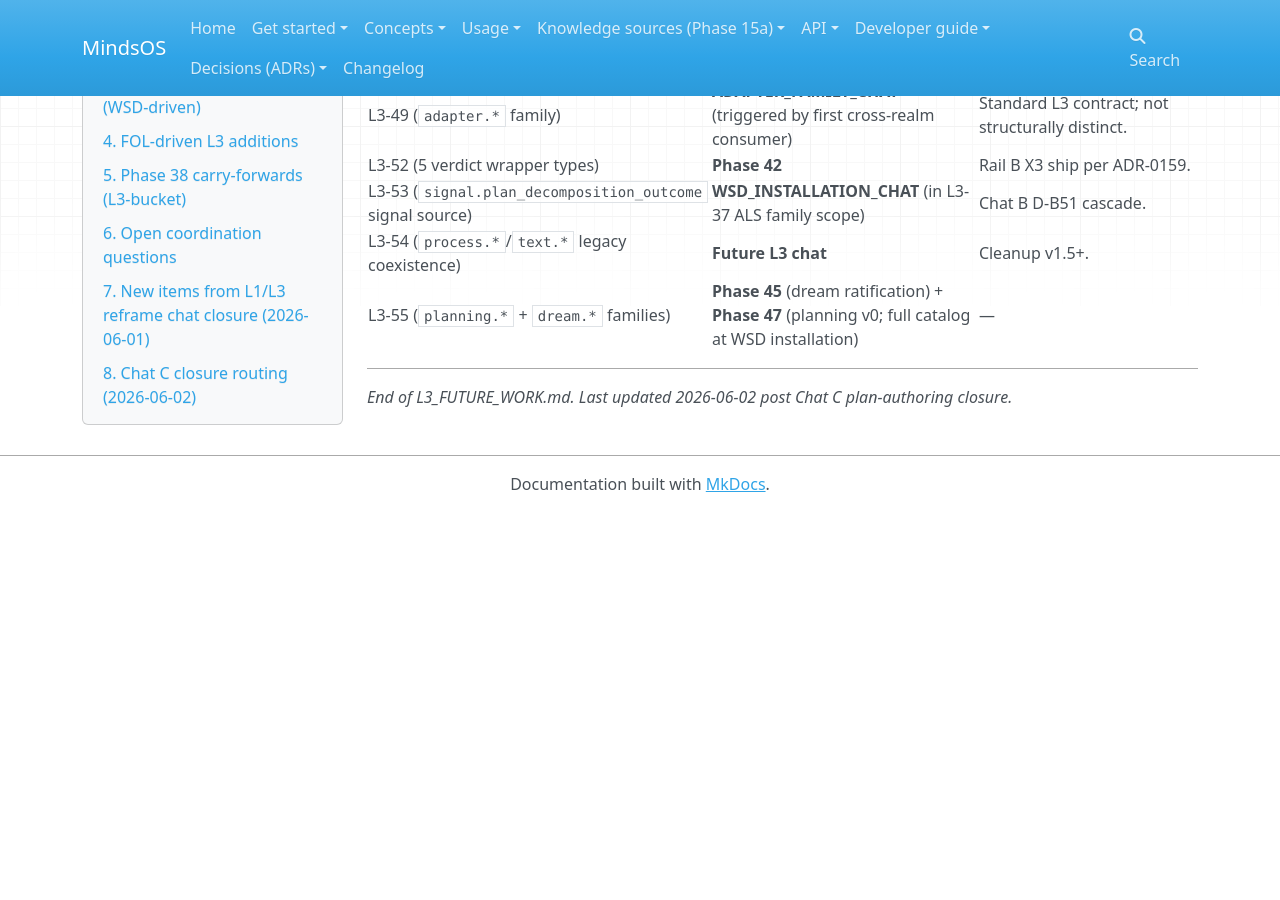
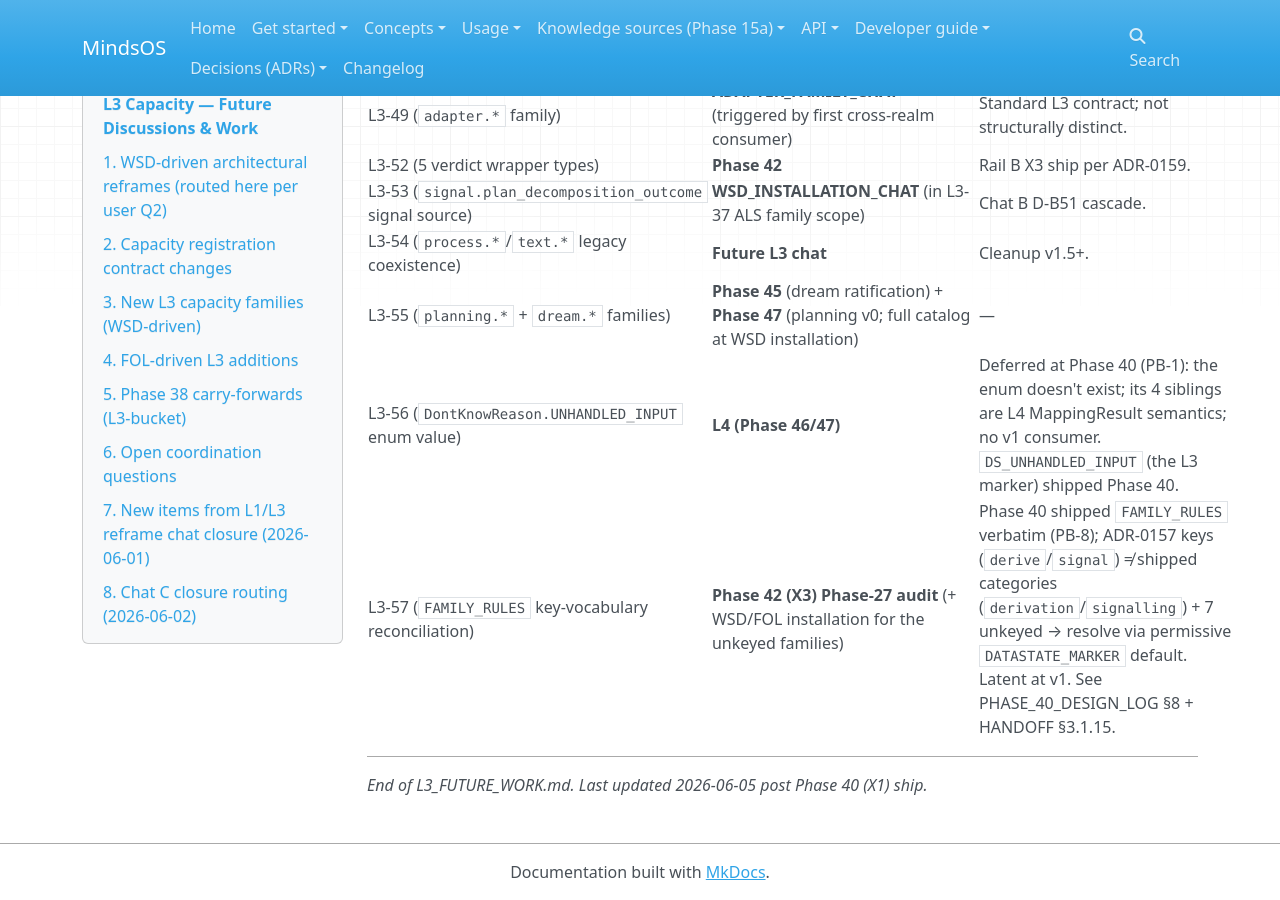
Before and after one commit to halvim/mindsos, an MkDocs documentation site: the page built from docs/_workbench/L3_FUTURE_WORK.md, in a window 1280 px wide and 900 px high, scrolled down 6864 px. Built offline with MkDocs 1.6.1, drawn with Linux system fonts in a browser that asks for light colours; nearby versions of some CDN libraries; before the commit the page ends 7376 px from its top, so only the background shows below that.

Commit message:
Phase 40 closure docs (trailing fixup): PHASE_MAP Phase 42 PB-8 FAMILY_RULES note + L3_FUTURE_WORK L3-56/L3-57 backlog rows

```diff
--- a/docs/_workbench/L3_FUTURE_WORK.md
+++ b/docs/_workbench/L3_FUTURE_WORK.md
@@ -149,7 +149,9 @@ Chat C plan-authoring closed 2026-06-02 (`confirmation_docs/POST_PHASE_38_PHASE_
 | L3-53 (`signal.plan_decomposition_outcome` signal source) | **WSD_INSTALLATION_CHAT** (in L3-37 ALS family scope) | Chat B D-B51 cascade. |
 | L3-54 (`process.*`/`text.*` legacy coexistence) | **Future L3 chat** | Cleanup v1.5+. |
 | L3-55 (`planning.*` + `dream.*` families) | **Phase 45** (dream ratification) + **Phase 47** (planning v0; full catalog at WSD installation) | — |
+| L3-56 (`DontKnowReason.UNHANDLED_INPUT` enum value) | **L4 (Phase 46/47)** | Deferred at Phase 40 (PB-1): the enum doesn't exist; its 4 siblings are L4 MappingResult semantics; no v1 consumer. `DS_UNHANDLED_INPUT` (the L3 marker) shipped Phase 40. |
+| L3-57 (`FAMILY_RULES` key-vocabulary reconciliation) | **Phase 42 (X3) Phase-27 audit** (+ WSD/FOL installation for the unkeyed families) | Phase 40 shipped `FAMILY_RULES` verbatim (PB-8); ADR-0157 keys (`derive`/`signal`) ≠ shipped categories (`derivation`/`signalling`) + 7 unkeyed → resolve via permissive `DATASTATE_MARKER` default. Latent at v1. See PHASE_40_DESIGN_LOG §8 + HANDOFF §3.1.15. |
 
 ---
 
-*End of L3_FUTURE_WORK.md. Last updated 2026-06-02 post Chat C plan-authoring closure.*
+*End of L3_FUTURE_WORK.md. Last updated 2026-06-05 post Phase 40 (X1) ship.*
```
Also changed, not shown: confirmation_docs/POST_PHASE_38_PHASE_MAP.md (+1 -0 lines).
